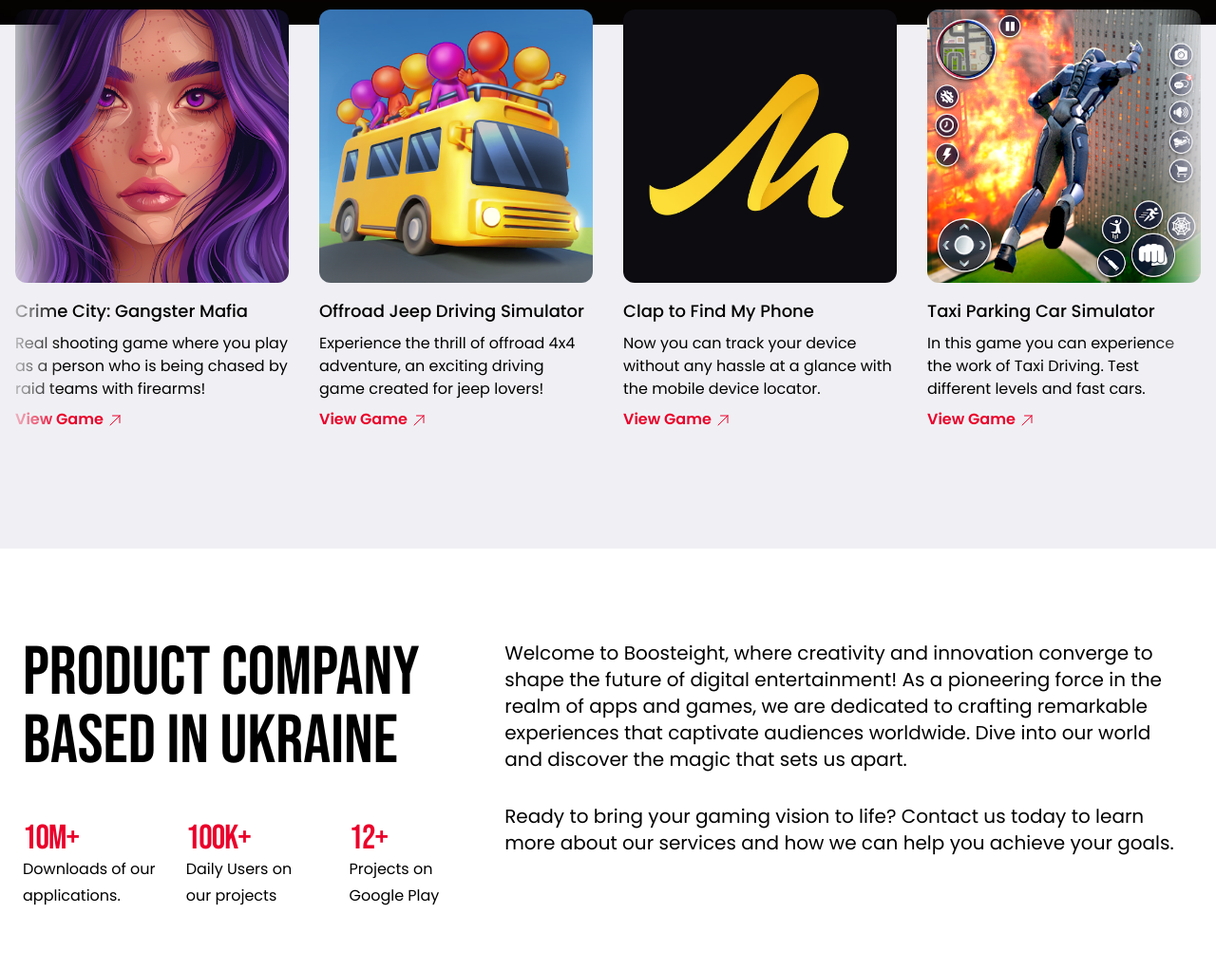
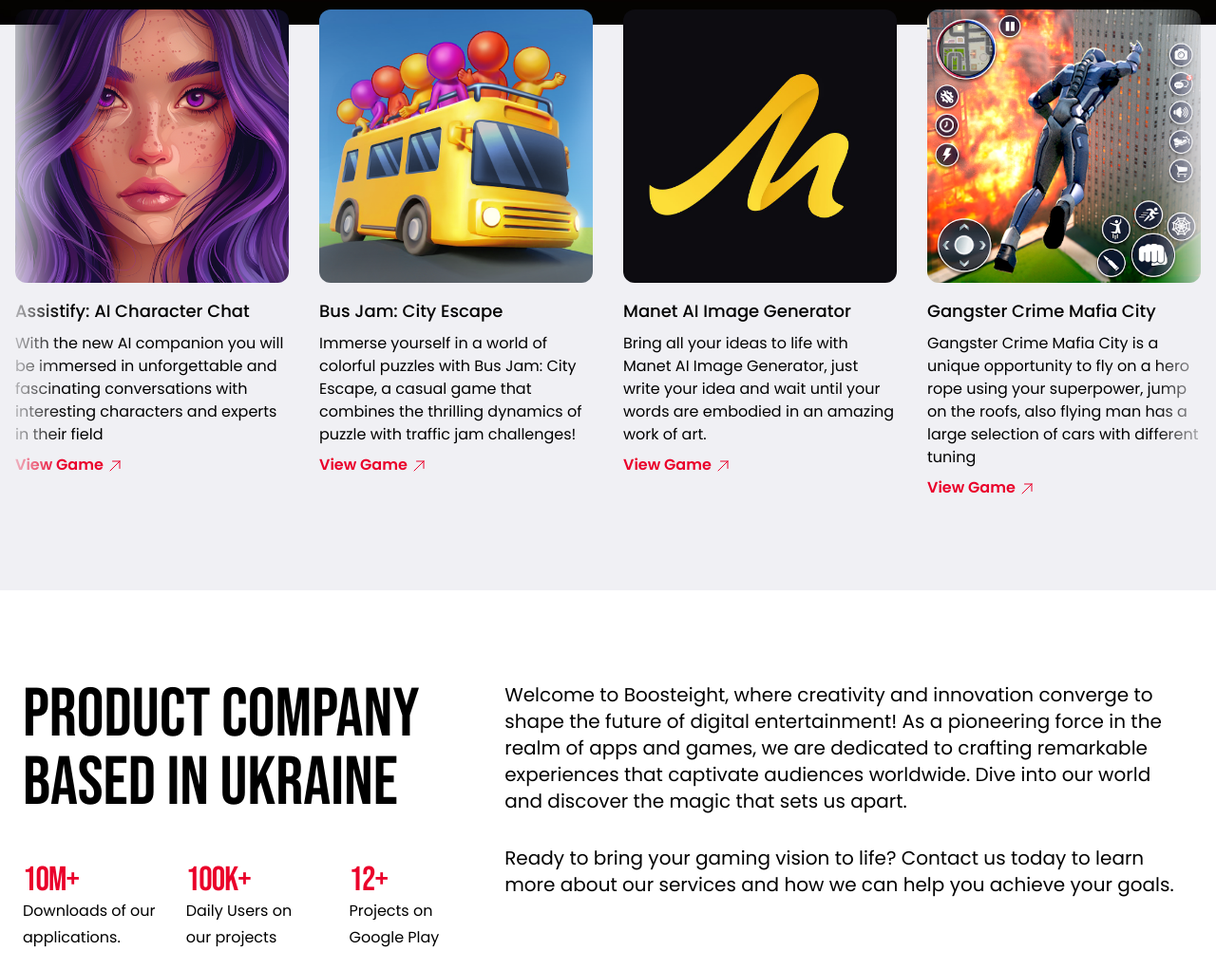
Before and after one commit to B8-Crew/Site, a website: page boosteight_com/public/index.html in a window 1280 px wide. Shown: the part 774-1795 px from the top of the page at 95% size. Drawn offline with Linux system fonts and the light colour scheme.

Commit message:
✨: Update apps

```diff
--- a/boosteight_com/public/index.html
+++ b/boosteight_com/public/index.html
@@ -46,15 +46,14 @@
 
                     <div class="swiper-slide p-4 hover:cursor-pointer hover:bg-gray-200 rounded-xl" role="group" aria-label="1/6"
                          data-swiper-slide-index="2"
-                         onclick="window.open('https://play.google.com/store/apps/details?id=com.shepeliok.driving.race.police.simulator.cop','_blank')">
+                         onclick="window.open('https://play.google.com/store/apps/details?id=com.speletgames.dodge.stunt.race','_blank')">
                         <div class="max-w-96 overflow-hidden">
-                            <img src="/images/game-1.jpg" class="rounded-xl" alt="Police Car Chase: Racing Games"/>
-                            <div class="text-lg font-medium pt-4">Police Car Chase: Racing Games</div>
+                            <img src="/images/game-1.jpg" class="rounded-xl" alt="Muscle Car Parking Simulator"/>
+                            <div class="text-lg font-medium pt-4">Muscle Car Parking Simulator</div>
                             <div class="py-2">
-                                The game where gamer experience the work of a polise officer and intresting Police
-                                Department.
+                                Enjoy cool rally racing games, here you will find parking drive academy, street racing, race online at full speeds with rivals.
                             </div>
-                            <a href="https://play.google.com/store/apps/details?id=com.shepeliok.driving.race.police.simulator.cop"
+                            <a href="https://play.google.com/store/apps/details?id=com.speletgames.dodge.stunt.race"
                                class="py-2 font-semibold text-ea002a hover:underline" target="_blank">
                                 <span>View Game</span>
                                 <svg xmlns="http://www.w3.org/2000/svg" fill="none" viewBox="0 0 24 24"
@@ -68,15 +67,15 @@
 
                     <div class="swiper-slide p-4 hover:cursor-pointer hover:bg-gray-200 rounded-xl" role="group" aria-label="2/6"
                          data-swiper-slide-index="3"
-                         onclick="window.open('https://play.google.com/store/apps/details?id=com.shepeliok.driving.race.crime.simulator.city.gangster.mafia','_blank')">
+                         onclick="window.open('https://play.google.com/store/apps/details?id=com.assistify.vikitonapps','_blank')">
                         <div class="max-w-96 overflow-hidden">
-                            <img src="/images/game-2.jpg" class="rounded-xl" alt="Crime City: Gangster Mafia"/>
-                            <div class="text-lg font-medium pt-4">Crime City: Gangster Mafia</div>
+                            <img src="/images/game-2.jpg" class="rounded-xl" alt="Assistify: AI Character Chat"/>
+                            <div class="text-lg font-medium pt-4">Assistify: AI Character Chat</div>
                             <div class="py-2">
-                                Real shooting game where you play as a person who is being chased by raid teams with
-                                firearms!
+                                With the new AI companion you will be immersed in unforgettable and fascinating
+                                conversations with interesting characters and experts in their field
                             </div>
-                            <a href="https://play.google.com/store/apps/details?id=com.shepeliok.driving.race.crime.simulator.city.gangster.mafia"
+                            <a href="https://play.google.com/store/apps/details?id=com.assistify.vikitonapps"
                                class="py-2 font-semibold text-ea002a hover:underline" target="_blank">
                                 <span>View Game</span>
                                 <svg xmlns="http://www.w3.org/2000/svg" fill="none" viewBox="0 0 24 24"
@@ -90,15 +89,15 @@
 
                     <div class="swiper-slide p-4 hover:cursor-pointer hover:bg-gray-200 rounded-xl" role="group" aria-label="3/6"
                          data-swiper-slide-index="4"
-                         onclick="window.open('https://play.google.com/store/apps/details?id=com.anymacar.offroad.racing','_blank')">
+                         onclick="window.open('https://play.google.com/store/apps/details?id=com.speletgames.bus.jam','_blank')">
                         <div class="max-w-96 overflow-hidden">
-                            <img src="/images/game-3.jpg" class="rounded-xl" alt="Offroad Jeep Driving Simulator"/>
-                            <div class="text-lg font-medium pt-4">Offroad Jeep Driving Simulator</div>
+                            <img src="/images/game-3.jpg" class="rounded-xl" alt="Bus Jam: City Escape"/>
+                            <div class="text-lg font-medium pt-4">Bus Jam: City Escape</div>
                             <div class="py-2">
-                                Experience the thrill of offroad 4x4 adventure, an exciting driving game created for
-                                jeep lovers!
+                                Immerse yourself in a world of colorful puzzles with Bus Jam: City Escape,
+                                a casual game that combines the thrilling dynamics of puzzle with traffic jam challenges!
                             </div>
-                            <a href="https://play.google.com/store/apps/details?id=com.anymacar.offroad.racing"
+                            <a href="https://play.google.com/store/apps/details?id=com.speletgames.bus.jam"
                                class="py-2 font-semibold text-ea002a hover:underline" target="_blank">
                                 <span>View Game</span>
                                 <svg xmlns="http://www.w3.org/2000/svg" fill="none" viewBox="0 0 24 24"
@@ -112,15 +111,15 @@
 
                     <div class="swiper-slide p-4 hover:cursor-pointer hover:bg-gray-200 rounded-xl" role="group" aria-label="4/6"
                          data-swiper-slide-index="5"
-                         onclick="window.open('https://play.google.com/store/apps/details?id=com.findbyclaps','_blank')">
+                         onclick="window.open('https://apps.apple.com/us/app/manet-ai-art-video-generator/id6720738447','_blank')">
                         <div class="max-w-96 overflow-hidden">
-                            <img src="/images/game-4.jpg" class="rounded-xl" alt="Clap to Find My Phone"/>
-                            <div class="text-lg font-medium pt-4">Clap to Find My Phone</div>
+                            <img src="/images/game-4.jpg" class="rounded-xl" alt="Manet AI Image Generator"/>
+                            <div class="text-lg font-medium pt-4">Manet AI Image Generator</div>
                             <div class="py-2">
-                                Now you can track your device without any hassle at a glance with the mobile device
-                                locator.
+                                Bring all your ideas to life with Manet AI Image Generator,
+                                just write your idea and wait until your words are embodied in an amazing work of art.
                             </div>
-                            <a href="https://play.google.com/store/apps/details?id=com.findbyclaps"
+                            <a href="https://apps.apple.com/us/app/manet-ai-art-video-generator/id6720738447"
                                class="py-2 font-semibold text-ea002a hover:underline" target="_blank">
                                 <span>View Game</span>
                                 <svg xmlns="http://www.w3.org/2000/svg" fill="none" viewBox="0 0 24 24"
@@ -134,15 +133,15 @@
 
                     <div class="swiper-slide p-4 hover:cursor-pointer hover:bg-gray-200 rounded-xl" role="group" aria-label="5/6"
                          data-swiper-slide-index="6"
-                         onclick="window.open('https://play.google.com/store/apps/details?id=com.speletgames.taxi.driving.car.simulator','_blank')">
+                         onclick="window.open('https://play.google.com/store/apps/details?id=com.speletgames.rope.hero.gangster.crime.city','_blank')">
                         <div class="max-w-96 overflow-hidden">
-                            <img src="/images/game-5.jpg" class="rounded-xl" alt="Taxi Parking Car Simulator"/>
-                            <div class="text-lg font-medium pt-4">Taxi Parking Car Simulator</div>
+                            <img src="/images/game-5.jpg" class="rounded-xl" alt="Gangster Crime Mafia City"/>
+                            <div class="text-lg font-medium pt-4">Gangster Crime Mafia City</div>
                             <div class="py-2">
-                                In this game you can experience the work of Taxi Driving. Test different levels and fast
-                                cars.
+                                Gangster Crime Mafia City is a unique opportunity to fly on a hero rope using your superpower, jump on the roofs,
+                                also flying man has a large selection of cars with different tuning
                             </div>
-                            <a href="https://play.google.com/store/apps/details?id=com.speletgames.taxi.driving.car.simulator"
+                            <a href="https://play.google.com/store/apps/details?id=com.speletgames.rope.hero.gangster.crime.city"
                                class="py-2 font-semibold text-ea002a hover:underline" target="_blank">
                                 <span>View Game</span>
                                 <svg xmlns="http://www.w3.org/2000/svg" fill="none" viewBox="0 0 24 24"
@@ -156,15 +155,15 @@
 
                     <div class="swiper-slide p-4 hover:cursor-pointer hover:bg-gray-200 rounded-xl" role="group" aria-label="6/6"
                          data-swiper-slide-index="1"
-                         onclick="window.open('https://play.google.com/store/apps/details?id=com.speletgames.bus.driving.simulator','_blank')">
+                         onclick="window.open('https://play.google.com/store/apps/details?id=com.speletgames.taxi.driving.car.simulator','_blank')">
                         <div class="max-w-96 overflow-hidden">
-                            <img src="/images/game-6.jpg" class="rounded-xl" alt="Bus Simulator Coach Game"/>
-                            <div class="text-lg font-medium pt-4">Bus Simulator Coach Game</div>
+                            <img src="/images/game-6.jpg" class="rounded-xl" alt="Taxi Car Parking Simulator"/>
+                            <div class="text-lg font-medium pt-4">Taxi Car Parking Simulator</div>
                             <div class="py-2">
-                                Become an experienced machine driver, drive fast on the highway and deliver passengers
-                                on time.
+                                Welcome to US Taxi Car Parking Simulator, here you will become lord of car driving.
+                                Carry passengers, get rewards, become king of the offroad.
                             </div>
-                            <a href="https://play.google.com/store/apps/details?id=com.speletgames.bus.driving.simulator"
+                            <a href="https://play.google.com/store/apps/details?id=com.speletgames.taxi.driving.car.simulator"
                                class="py-2 font-semibold text-ea002a hover:underline" target="_blank">
                                 <span>View Game</span>
                                 <svg xmlns="http://www.w3.org/2000/svg" fill="none" viewBox="0 0 24 24"
```
